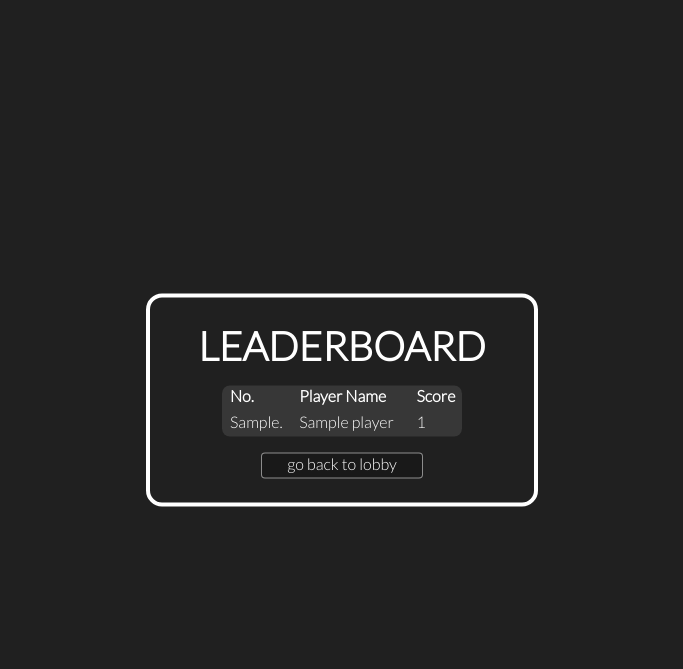
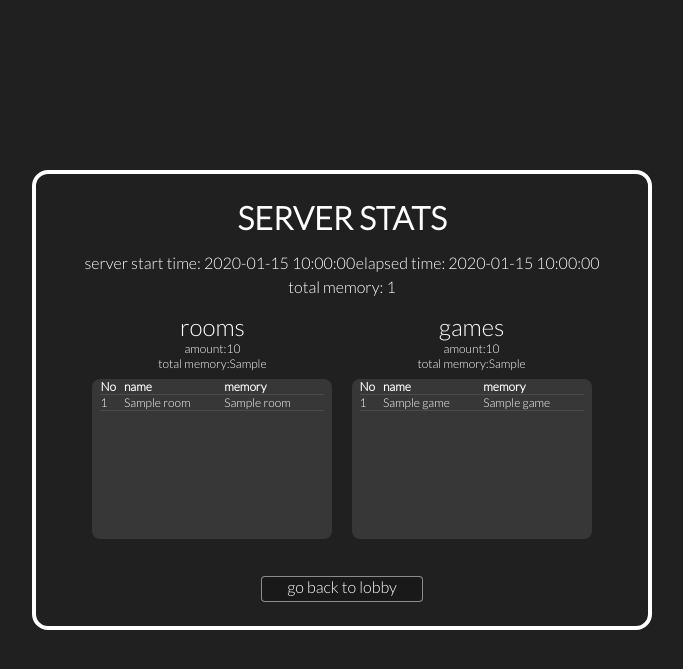
Before and after one commit to wojlin/MINESHAFT_GAME, a Flask app: template templates/stats.html in a window 1280 px wide. Shown: the top 669 px of the page, without its empty margins (298-981 px from the left). Run offline with Flask 2, Linux system fonts and the light colour scheme; the template is opened without the code that fills it: most values are stand-ins (such as "Sample title", 1, 10 or a date in 2020).

Commit message:
created server stats page

```diff
--- a/main.py
+++ b/main.py
@@ -198,16 +198,31 @@ class GameHandler(object):
 
         elapsed_time = ' '.join(elapsed_time)
 
-        process = psutil.Process(os.getpid())
         total_memory = self.__convert_size(psutil.Process(os.getpid()).memory_info().rss)
-        print(start_date)
-        print(elapsed_time)
-        print(total_memory)
-        print(process.memory_full_info())
-        return {"start_time": start_date, "elapsed_time": elapsed_time}
+        rooms_memory = {}
+        for room in self.rooms:
+            rooms_memory[self.rooms[room].room_name] = self.__convert_size(self.__get_size(self.rooms[room]))
+        games_memory = {}
+        for game in self.games:
+            games_memory[self.games[game].name] = self.__convert_size(self.__get_size(self.games[game]))
+
+        all_rooms_memory = self.__convert_size(self.__get_size(self.rooms))
+        all_games_memory = self.__convert_size(self.__get_size(self.games))
+
+        rooms_amount = len(self.rooms)
+        games_amount = len(self.games)
+
+        return {"start_time": start_date,
+                "elapsed_time": elapsed_time,
+                "total_memory": total_memory,
+                "rooms_memory": rooms_memory,
+                "games_memory": games_memory,
+                "all_rooms_memory": all_rooms_memory,
+                "all_games_memory": all_games_memory,
+                "rooms_amount": rooms_amount,
+                "games_amount": games_amount}
 
     def stats(self, *args, **kwargs):
-
         stats = self.fetch_stats()
         return render_template("stats.html", stats=stats, game_name=self.game_name)
 
--- a/static/css/stats.css
+++ b/static/css/stats.css
@@ -0,0 +1,117 @@
+#content
+{
+    position: absolute;
+    top: 50%;
+    left:0;
+    right:0;
+    margin:auto;
+    width:fit-content;
+    height:fit-content;
+    transform: translate(0, -50%);
+    background: var( --background-panel);
+    border: solid 0.5vh var(--border-color);
+    overflow: hidden;
+    border-radius:2vh;
+    padding:3vh;
+    padding-left:6vh;
+    padding-right:6vh;
+}
+
+h1
+{
+    text-align:center;
+    font-size:4vh;
+    margin-bottom:2vh;
+}
+
+#tables
+{
+    margin:auto;
+    display:block;
+}
+
+tr
+{
+    border-bottom: solid 0.2vh rgba(255,255,255,0.1);
+    font-size:1.5vh;
+    margin:1vh;
+    position:relative;
+    text-align: left;
+}
+
+.inline-table
+{
+    display: inline-block;
+    width:30vh;
+    height:30vh;
+    margin:1vh;
+
+    position:relative;
+    margin-top:1vh;
+}
+
+.table
+{
+    background: rgba(255,2555,255,0.1);
+    border-radius:1vh;
+    height:20vh;
+    width:30vh;
+    margin-top:1vh;
+}
+
+.inline-table > p:first-child
+{
+    font-size:3vh;
+}
+
+.inline-table > p
+{
+    text-align:center;
+    margin:auto;
+    font-size:1.5vh;
+}
+
+.inline
+{
+    height:2vh;
+}
+.inline > p:first-child{float:left;display:inline;}
+.inline > p:nth-child(2){float:right;display:inline;}
+
+table
+{
+    display: table;
+    width:28vh;
+    max-height:20vh;
+    overflow-y: auto;
+    table-layout:auto;
+    padding-left:1vh;
+    border-collapse: collapse;
+    margin-left:1vh;
+
+}
+
+
+a {
+	width: 20vh;
+	background: rgba(0,0,0,0.2);
+	border: solid 0.2vh rgba(255,255,255,0.5);
+	border-radius: 0.5vh;
+	line-height: 1.5vh;
+	font-size: 2vh;
+	height: 3vh;
+	margin:auto;
+	margin-top:2vh;
+	display: block;
+	text-align:center;
+	line-height:2.5vh;
+	text-decoration: none;
+	color: inherit;
+}
+
+a:hover {
+	transform: scale(1.05);
+	transition: all 0.2s;
+	cursor: pointer;
+	opacity: 0.5;
+}
--- a/templates/stats.html
+++ b/templates/stats.html
@@ -4,38 +4,77 @@
     <meta charset="UTF-8">
     <title>SERVER STATS | {{game_name}}</title>
     <link rel="stylesheet" href="{{ url_for('static', filename='css/inheritance.css') }}">
-    <link rel="stylesheet" href="{{ url_for('static', filename='css/leaderboard.css') }}">
+    <link rel="stylesheet" href="{{ url_for('static', filename='css/stats.css') }}">
 </head>
 <body>
 <div id="content">
-    <h1>LEADERBOARD</h1>
-    <table id="leaderboard-list">
+    <h1>SERVER STATS</h1>
+    <div class="inline">
+        <p>server start time: <span>{{stats["start_time"]}}</span></p>
+        <p>elapsed time: <span>{{stats["elapsed_time"]}}</span></p>
+    </div>
+    <p style="margin:1vh;font-size:2vh;text-align:center;">total memory: <span>{{stats["total_memory"]}}</span></p>
+    <div id="tables">
+        <div class="inline-table">
+            <p>rooms</p>
+            <p>amount:<span id="rooms_amount">{{stats["rooms_amount"]}}</span></p>
+            <p>total memory:<span id="rooms_memory">{{stats["all_rooms_memory"]}}</span></p>
+            <div class="table">
+                <table>
                     <thead>
                     <tr>
-            <th id="no-th">No.</th>
-            <th>Player Name</th>
-            <th>Score</th>
+                        <th>No</th>
+                        <th>name</th>
+                        <th>memory</th>
                     </tr>
                     </thead>
                     <tbody>
-        {% for player in game.players %}
-        <tr class="leaderboard-list-element">
-            <td>
-                {% if game.players[player].leaderboard_pos == 1 %}
-                <img class="crown" src="/static/images/gold_crown.png" alt=""/>
-                {% elif game.players[player].leaderboard_pos == 2 %}
-                <img class="crown" src="/static/images/silver_crown.png" alt=""/>
-                {% elif game.players[player].leaderboard_pos == 3 %}
-                <img class="crown" src="/static/images/brown_crown.png" alt=""/>
-                {%endif%}
-            <p>{{game.players[player].leaderboard_pos}}.</p>
-            </td>
-            <td><p>{{game.players[player].player_name}}</p></td>
-            <td><p>{{game.players[player].rank}}</p></td>
+                    {% set count = namespace(value=1) %}
+                    {% for room in stats["rooms_memory"] %}
+                    <tr>
+                        <td>{{count.value}}</td>
+                        <td>{{room}}</td>
+                        <td>{{stats["rooms_memory"][room]}}</td>
                     </tr>
+
+                    {% set count.value = count.value + 1 %}
                     {% endfor %}
                     </tbody>
                 </table>
+            </div>
+
+        </div>
+        <div class="inline-table">
+            <p>games</p>
+            <p>amount:<span id="games_amount">{{stats["games_amount"]}}</span></p>
+            <p>total memory:<span id="games_memory">{{stats["all_games_memory"]}}</span></p>
+            <div class="table">
+                <table>
+                    <thead>
+                    <tr>
+                        <th>No</th>
+                        <th>name</th>
+                        <th>memory</th>
+                    </tr>
+                    </thead>
+                    <tbody>
+                    {% set count = namespace(value=1) %}
+                    {% for game in stats["games_memory"] %}
+                    <tr>
+                        <td>{{count.value}}</td>
+                        <td>{{game}}</td>
+                        <td>{{stats["games_memory"][game]}}</td>
+                    </tr>
+
+                    {% set count.value = count.value + 1 %}
+                    {% endfor %}
+                    </tbody>
+                </table>
+            </div>
+        </div>
+    </div>
+
+
     <a href="/">go back to lobby</a>
 </div>
 <script src="{{url_for('static', filename='js/leaderboard_sort.js')}}"></script>
```
Also changed, not shown: static/css/room.css (line endings or trailing spaces). Lines whose indentation alone changed are shown as unchanged.
